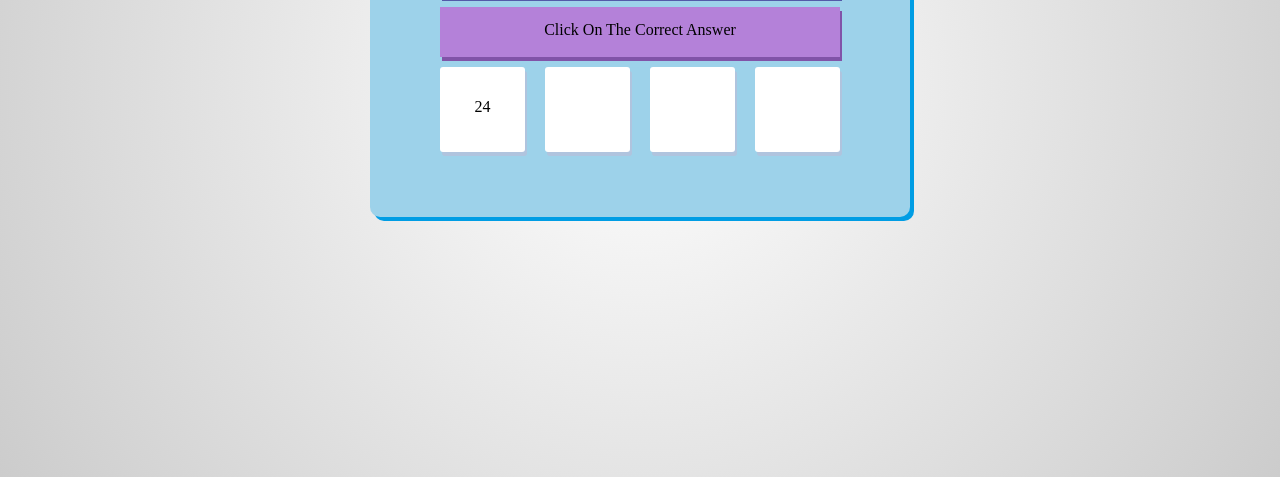
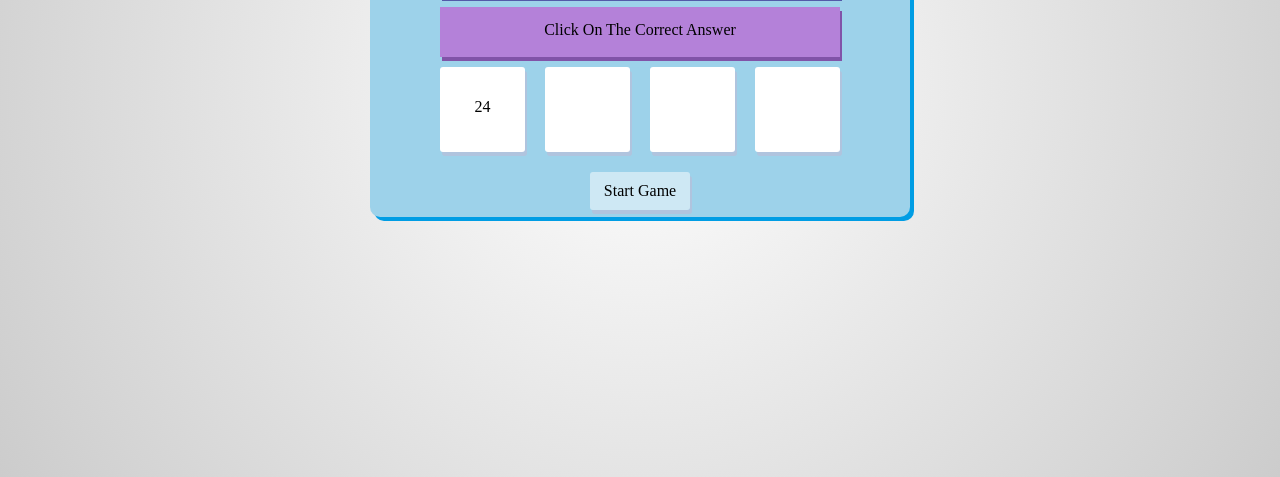
Before and after one commit to buikevin96/MathCountdownGame, a plain HTML site: page index.html in a window 1280 px wide. Shown: the part 323-800 px from the top of the page. Drawn offline with Linux system fonts and the light colour scheme.

Commit message:
Finished Answer Choice Boxes, created Start/Reset button

```diff
--- a/index.html
+++ b/index.html
@@ -30,6 +30,9 @@
                 <div id="box3" class="box"></div>
                 <div id="box4" class="box"></div>
             </div>
+            <div id="startReset">
+                Start Game
+            </div>
         </div>
     </body>
 </html>
--- a/styling.css
+++ b/styling.css
@@ -12,6 +12,8 @@ html{
     padding: 20px;
     border-radius: 10px; /* Rounds the corners */
     box-shadow: 4px 4px 0px 0px #009de4;
+    -moz-box-shadow: 4px 4px 0px 0px #009de4; /* Mozilla */
+    -webkit-box-shadow: 4px 4px 0px 0px #009de4; /* Safari */
     position: relative;
 }
 
@@ -85,6 +87,12 @@ html{
     cursor: pointer;
     line-height: 80px; /* Works after you use text-align */
     text-align: center;
+    position: relative;
+    transition: all 0.2s;
+    -webkit-transition: all 0.2s;
+    -moz-transition: all 0.2s; /* Mozilla */
+    -o-transition: all 0.2s; /* Opera */
+    -ms-transition: all 0.2s; /* Microsoft */
 }
 
 #box4{
@@ -96,3 +104,26 @@ html{
     background-color: #9C89F6;
     color: white; /* Change text to white */
 }
+
+/* When the box is clicked, it will move like it's getting pressed */
+.box:active {
+    box-shadow: 0px 0px #6b54d3;
+    top: 4px;
+}
+
+#startReset{
+    width: 80px;
+    padding: 10px;
+    background-color: rgba(255,255,255,0.5);
+    margin: 0 auto;
+    box-shadow: 2px 4px #B0C4DE;
+    border-radius: 3px;
+    cursor: pointer;
+    text-align: center;
+    position: relative;
+    transition: all 0.2s;
+    -webkit-transition: all 0.2s;
+    -moz-transition: all 0.2s; /* Mozilla */
+    -o-transition: all 0.2s; /* Opera */
+    -ms-transition: all 0.2s; /* Microsoft */
+}
```
